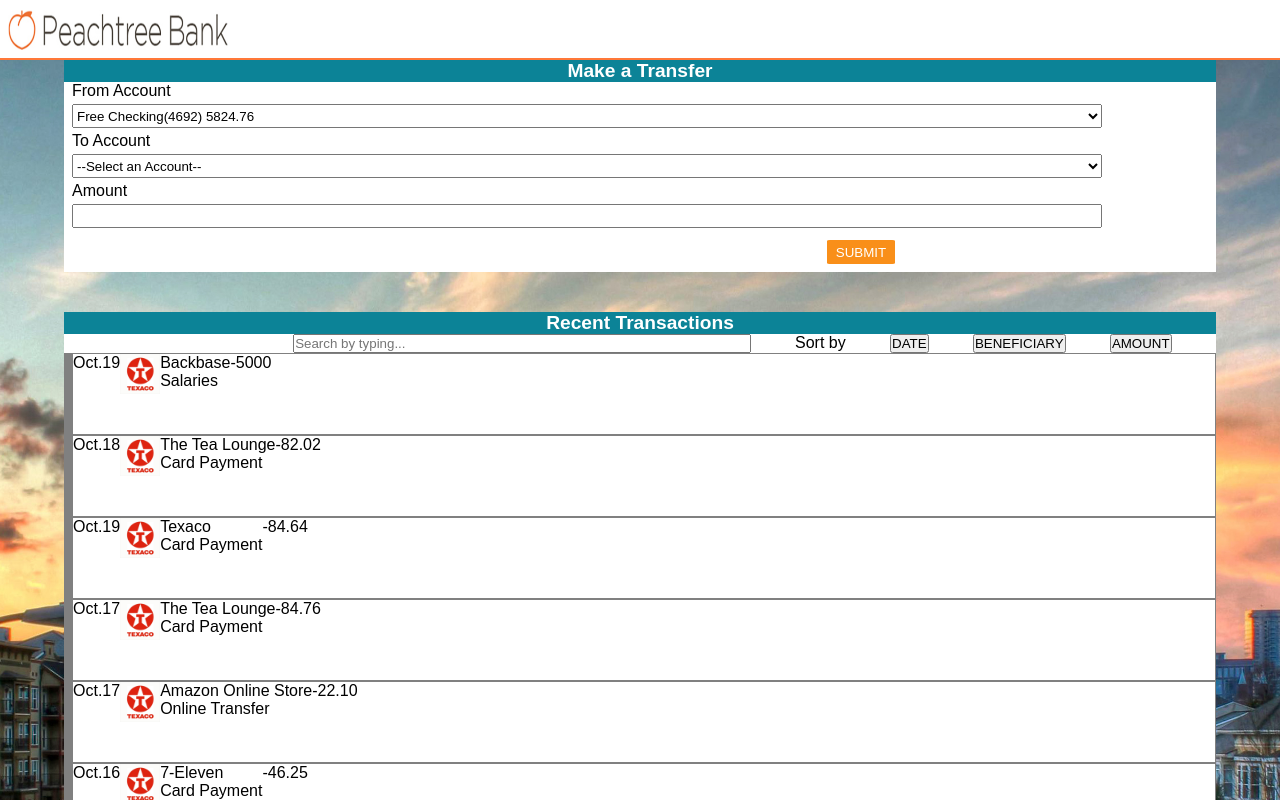
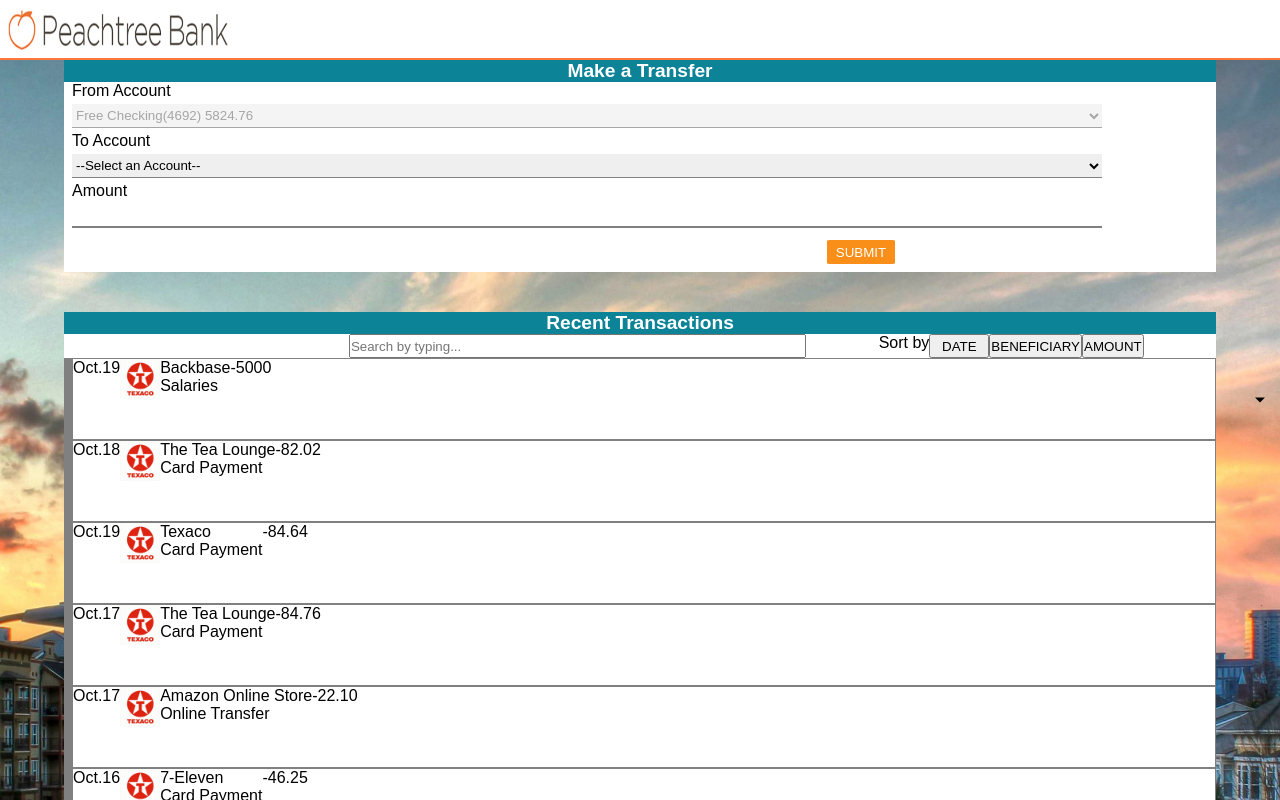
Before and after one commit to KevinPMoore/BackbaseApplication, a React (Create React App) app: page / in a window 1280 px wide. Shown: the top 800 px of the page. Built offline with nearby package versions, Linux system fonts and the light colour scheme; a web font is replaced by a local one.

Commit message:
more styling

```diff
--- a/src/components/transactions/Transactions.css
+++ b/src/components/transactions/Transactions.css
@@ -29,6 +29,38 @@
     width: 40%;
 }
 
+.transactions-button-container {
+    display: flex;
+    justify-content: space-evenly;
+}
+
+.transactions-button {
+    height: 24px;
+    min-width: 60px;
+}
+
+/*This seems to be not working, no caret*/
+.transactions-date-drop::after {
+    content: '';
+    position: absolute;
+    top: 50%;
+    right: 15px;
+    transform: translateY(-50%);
+    width: 0;
+    height: 0;
+    border-left: 5px solid transparent;
+    border-right: 5px solid transparent;
+    border-top: 5px solid black;
+}
+
+.transactions-beneficiary {
+
+}
+
+.transactions-amount {
+
+}
+
 .transaction-logo {
     width: 40px;
     height: 40px;
--- a/src/components/transactions/Transactions.js
+++ b/src/components/transactions/Transactions.js
@@ -11,13 +11,6 @@
         transactionHistory: Mock.data
     };
 
-    updateSearch = (ev) => {
-        this.setState({
-            search: ev.target.value
-        });
-        this.handleSearchTransactions();
-    };
-
     //can you make button look like it stays pushed?
     updateFilter = (ev) => {
         if(ev.target.value === this.state.filter) {
@@ -29,6 +22,13 @@
                 filter: ev.target.value
             });
         };
+    };
+
+    updateSearch = (ev) => {
+        this.setState({
+            search: ev.target.value
+        });
+        this.handleSearchTransactions();
     };
 
     //
@@ -53,11 +53,14 @@
         };
     };
 
+    //
+    //this is on date and needs to be removed
+    //
     testClearTransactiosn = () => {
         this.setState({
             transactionHistory: []
-        })
-    }
+        });
+    };
 
     handleFilterTransactions = () => {
 
@@ -109,10 +112,12 @@
                     <fieldset className='transactions-fieldset' form='transactions-form'>
                         <label className='transactions-search-label' htmlFor='transactions-search'>Search by typing...</label>
                         <input type='text' className='transactions-search' id='transactions-search' placeholder='Search by typing...' onChange={this.updateSearch}></input>
-                        <span>Sort by</span>
-                        <button className='transactions-date-drop' type='button' onClick={this.testClearTransactiosn}>DATE</button>
-                        <button className='transactions-beneficiary' type='button' value='beneficiary' onClick={this.updateFilter}>BENEFICIARY</button>
-                        <button className='transactions-amount' type='button' value='amount' onClick={this.updateFilter}>AMOUNT</button>
+                        <div className='transactions-button-container'>
+                            <span>Sort by</span>
+                            <button className='transactions-date-drop transactions-button' type='button' onClick={this.testClearTransactiosn}>DATE</button>
+                            <button className='transactions-beneficiary transactions-button' type='button' value='beneficiary' onClick={this.updateFilter}>BENEFICIARY</button>
+                            <button className='transactions-amount transactions-button' type='button' value='amount' onClick={this.updateFilter}>AMOUNT</button>
+                        </div>
                     </fieldset>
                 </form>
                 {this.renderTransactionHistory(this.state.transactionHistory)}
--- a/src/components/transfer/Transfer.css
+++ b/src/components/transfer/Transfer.css
@@ -39,6 +39,10 @@
     width: 90%;
     min-height: 24px;
     margin-bottom: 4px;
+    border-top: 0;
+    border-left: 0;
+    border-right: 0;
+    border-color: gray;
 }
 
 .error {
--- a/src/components/transfer/Transfer.js
+++ b/src/components/transfer/Transfer.js
@@ -1,7 +1,6 @@
 import React from 'react';
 import './Transfer.css';
 
-//make sure from is disabled on the select
 //add overdraft validation
 //confirm form resets on submission
 //add modal to confirm success
@@ -95,7 +94,7 @@
                 <form className='transfer-form' id='transfer-form' onSubmit={this.updateAccounts}>
                     <fieldset className='transfer-fieldset' form='tf'>
                         <label className='transfer-label' htmlFor='tfa'>From Account</label>
-                        <select className='transfer-field' name='transfer-from-account' id='tfa' onChange={this.updateFromAccount}>
+                        <select className='transfer-field' name='transfer-from-account' id='tfa' disabled onChange={this.updateFromAccount}>
                             <option value={this.state.checkingBalance} defaultValue>Free Checking(4692) {this.state.checkingBalance}</option>
                         </select>
                         <label className='transfer-label' htmlFor='tta'>To Account</label>
```
